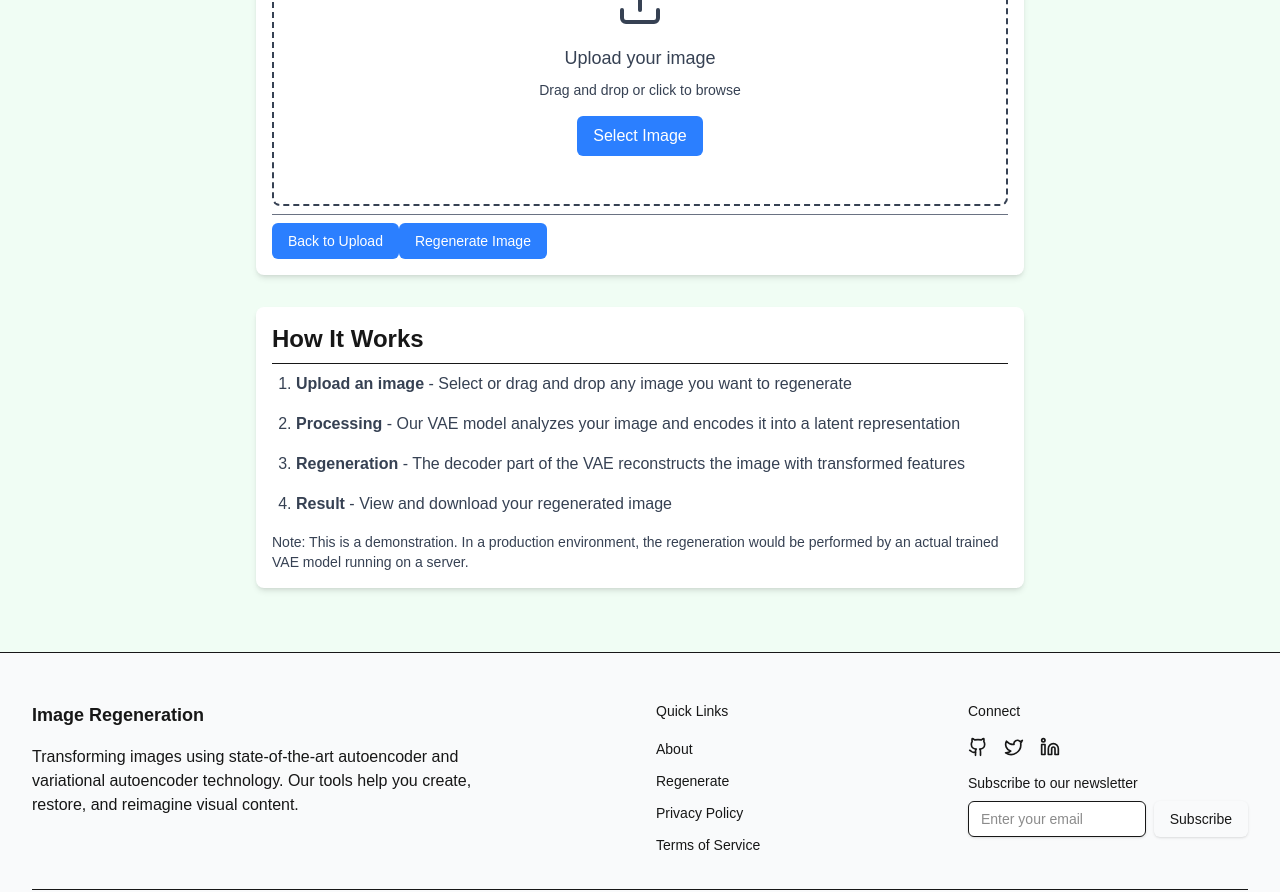
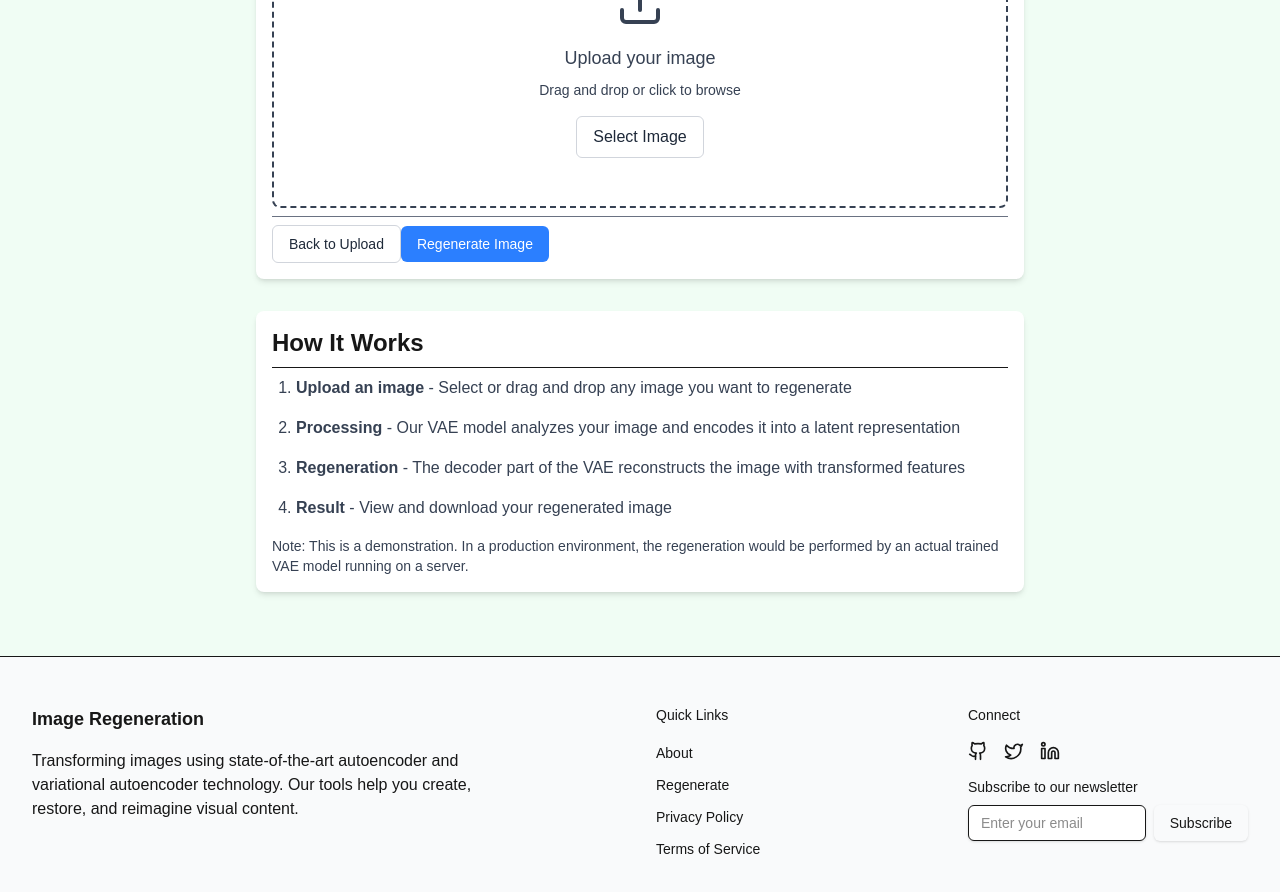
Before and after one commit to Mo-UMAIR/Variational-Autoencoder-Based-Image-Generation, a Next.js app in the folder frontend/: page / in a window 1280 px wide. Shown: the part 1864-2756 px from the top of the page. Built offline with nearby package versions, Linux system fonts and the light colour scheme.

Commit message:
Update button.tsx

```diff
--- a/frontend/src/components/ui/button.tsx
+++ b/frontend/src/components/ui/button.tsx
@@ -1,18 +1,34 @@
 // src/components/ui/button.tsx
 
 import React from 'react';
+import clsx from 'clsx'; // optional but helps with clean conditional classes
+
+type Variant = 'default' | 'outline' | 'ghost';
 
 interface ButtonProps {
   children: React.ReactNode;
-  onClick?: React.MouseEventHandler<HTMLButtonElement>; // ✅ updated
+  onClick?: React.MouseEventHandler<HTMLButtonElement>;
   className?: string;
+  variant?: Variant;
 }
 
-export const Button: React.FC<ButtonProps> = ({ children, onClick, className }) => {
+export const Button: React.FC<ButtonProps> = ({
+  children,
+  onClick,
+  className = '',
+  variant = 'default',
+}) => {
+  const baseStyles = 'px-4 py-2 rounded-md focus:outline-none transition-colors';
+  const variantStyles = {
+    default: 'bg-blue-500 text-white hover:bg-blue-600',
+    outline: 'border border-gray-300 text-gray-800 bg-white hover:bg-gray-100',
+    ghost: 'bg-transparent text-gray-800 hover:bg-gray-100',
+  };
+
   return (
     <button
       onClick={onClick}
-      className={`bg-blue-500 text-white px-4 py-2 rounded-md hover:bg-blue-600 focus:outline-none ${className}`}
+      className={clsx(baseStyles, variantStyles[variant], className)}
     >
       {children}
     </button>
```
